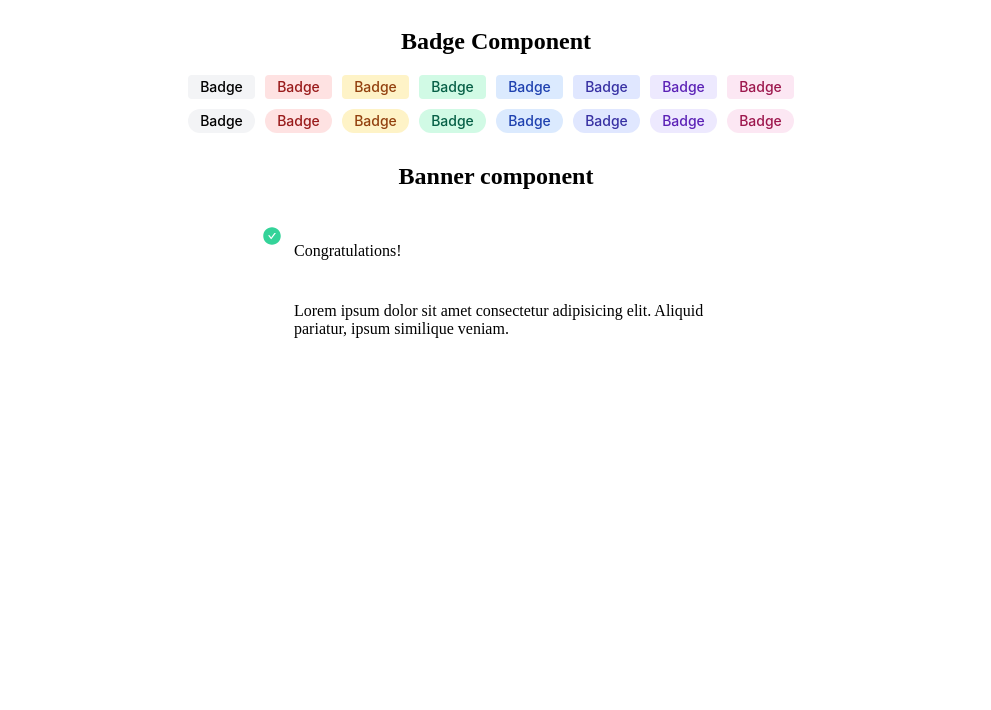
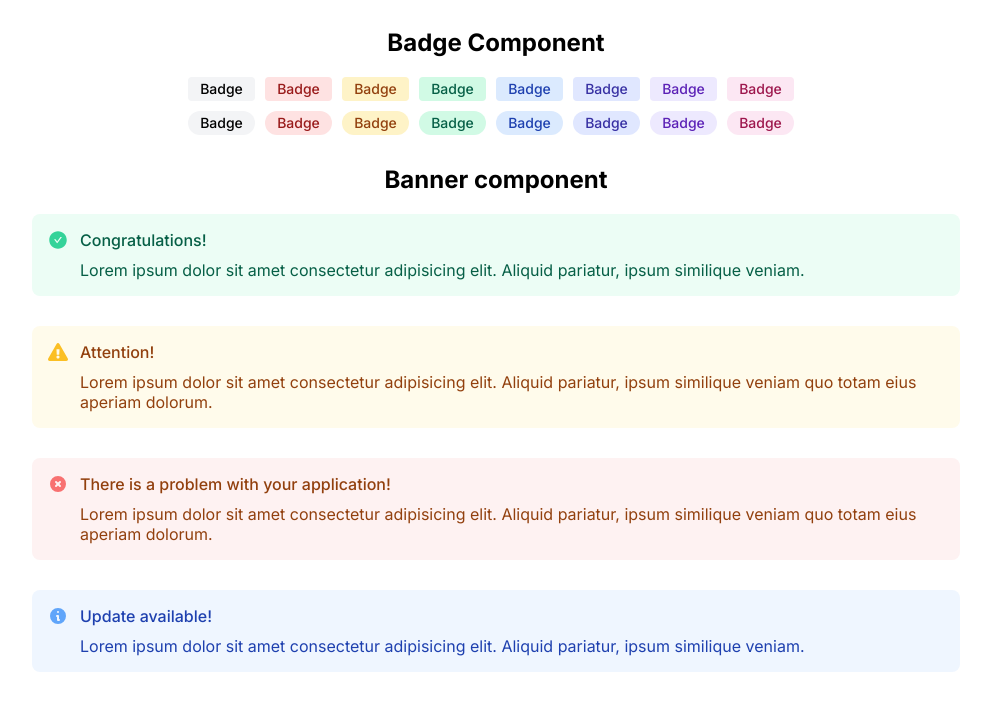
Before and after one commit to Shanmukh459/ComponentLibrary, a React (Vite) app: page / in a window 1280 px wide. Shown: the top 710 px of the page, without its empty margins (144-1135 px from the left). Built offline with nearby package versions, Linux system fonts and the light colour scheme.

Commit message:
Banner component working code

```diff
--- a/index.html
+++ b/index.html
@@ -4,6 +4,9 @@
     <meta charset="UTF-8" />
     <link rel="icon" type="image/svg+xml" href="/vite.svg" />
     <link rel="stylesheet" href="./index.css">
+    <link rel="preconnect" href="https://fonts.googleapis.com">
+    <link rel="preconnect" href="https://fonts.gstatic.com" crossorigin>
+    <link href="https://fonts.googleapis.com/css2?family=Inter:wght@200;300;400;500;600;700&display=swap" rel="stylesheet">
     <meta name="viewport" content="width=device-width, initial-scale=1.0" />
     <title>Component Library</title>
   </head>
--- a/src/App.jsx
+++ b/src/App.jsx
@@ -1,7 +1,9 @@
 import React from "react"
 import Badge from "./components/Badge/Badge"
 import Banner from "./components/Banner/Banner"
-import {AiFillCheckCircle} from "react-icons/ai"
+import {AiFillCheckCircle } from "react-icons/ai"
+import { FaExclamationTriangle } from "react-icons/fa"
+import { HiXCircle, HiInformationCircle } from "react-icons/hi"
 import "./app.css"
 
 export default function App() {
@@ -30,7 +32,7 @@ export default function App() {
           <Badge shape="pill" clr="pink">Badge</Badge>
         </div>
       </section>
-      <section>
+      <section className="banner-section">
         <h2>Banner component</h2>
         <div className="banner-div">
           <Banner clr="green">
@@ -38,7 +40,34 @@ export default function App() {
               <AiFillCheckCircle />
             </div>
             <div className="banner-right">
-              <p>Congratulations!</p>
+              <p className="banner-title">Congratulations!</p>
+              <p>Lorem ipsum dolor sit amet consectetur adipisicing elit. Aliquid pariatur, ipsum similique veniam.</p>
+            </div>
+          </Banner>
+          <Banner clr="yellow">
+            <div className="banner-left">
+              <FaExclamationTriangle />
+            </div>
+            <div className="banner-right">
+              <p className="banner-title">Attention!</p>
+              <p>Lorem ipsum dolor sit amet consectetur adipisicing elit. Aliquid pariatur, ipsum similique veniam quo totam eius aperiam dolorum.</p>
+            </div>
+          </Banner>
+          <Banner clr="red">
+            <div className="banner-left">
+              <HiXCircle />
+            </div>
+            <div className="banner-right">
+              <p className="banner-title">There is a problem with your application!</p>
+              <p>Lorem ipsum dolor sit amet consectetur adipisicing elit. Aliquid pariatur, ipsum similique veniam quo totam eius aperiam dolorum.</p>
+            </div>
+          </Banner>
+          <Banner clr="blue">
+            <div className="banner-left">
+              <HiInformationCircle />
+            </div>
+            <div className="banner-right">
+              <p className="banner-title">Update available!</p>
               <p>Lorem ipsum dolor sit amet consectetur adipisicing elit. Aliquid pariatur, ipsum similique veniam.</p>
             </div>
           </Banner>
--- a/src/app.css
+++ b/src/app.css
@@ -3,6 +3,7 @@ main {
     flex-direction: column;
     width: 500px;
     margin: auto;
+    font-family: 'Inter', sans-serif;
 }
 .badge-button {
     display: flex;
@@ -13,8 +14,3 @@ main {
 h2 {
     text-align: center;
 }
-
-.banner-div {
-    display: flex;
-    flex-direction: row;
-}
--- a/src/components/Banner/Banner.jsx
+++ b/src/components/Banner/Banner.jsx
@@ -1,10 +1,14 @@
 import React from "react"
 import "./banner.css"
+import classnames from "classnames"
 
-export default function Banner({children}) {
-    console.log(children)
+export default function Banner({children, clr}) {
+    const defaultclass = 'banner-element'
+    const colorClass = `banner-${clr}`
+    const titleColor = `banner-title-${clr}`
+    const allClasses = classnames(defaultclass, colorClass, titleColor)
     return (
-        <div className="banner-element">
+        <div className={allClasses}>
             {children}
         </div>
     )
--- a/src/components/Banner/banner.css
+++ b/src/components/Banner/banner.css
@@ -1,14 +1,24 @@
 .banner-element {
     display: flex;
     flex-direction: row;
-    justify-content: center;
-    align-items: flex-start;
+
     padding: 16px;
     gap: 12px;
+    border-radius: 8px;
+    width: 896px;
+}
+
+.banner-div {
+    display: flex;
+    flex-direction: column;
+    align-items: center;
+    justify-content: center;
+    gap: 30px;
+
 }
 
 .banner-left > svg {
-    color: #34D399;
+
     width: 20px;
     height: 20px;
     margin: 0px;
@@ -16,6 +26,7 @@
 
 .banner-left{
     margin: 0px;
+    display: flex;
 }
 
 .banner-right {
@@ -25,3 +36,63 @@
     gap: 10px;
     margin: 0px;
 }
+
+.banner-right p, .banner-right h4 {
+    margin: 0px;
+}
+
+.banner-title {
+    font-weight: 500;
+}
+
+.banner-green {
+    background-color: #ECFDF5;
+    color: #047857;
+}
+
+.banner-green .banner-left > svg {
+    color: #34D399;
+}
+
+.banner-title-green {
+    color: #065F46;
+}
+
+.banner-yellow {
+    background-color: #FFFBEB;
+    color: #B45309;
+}
+
+.banner-title-yellow {
+    color: #92400E;
+}
+
+.banner-yellow .banner-left > svg {
+    color: #FBBF24;
+}
+
+.banner-red {
+    background-color: #FEF2F2;
+    color: #B45309;
+}
+
+.banner-title-red {
+    color: #92400E;
+}
+
+.banner-red .banner-left > svg {
+    color: #F87171;
+}
+
+.banner-blue {
+    background-color: #EFF6FF;
+    color: #1C51B9;
+}
+
+.banner-title-blue {
+    color: #1E40AF;
+}
+
+.banner-blue .banner-left > svg {
+    color: #60A5FA;
+}
```
